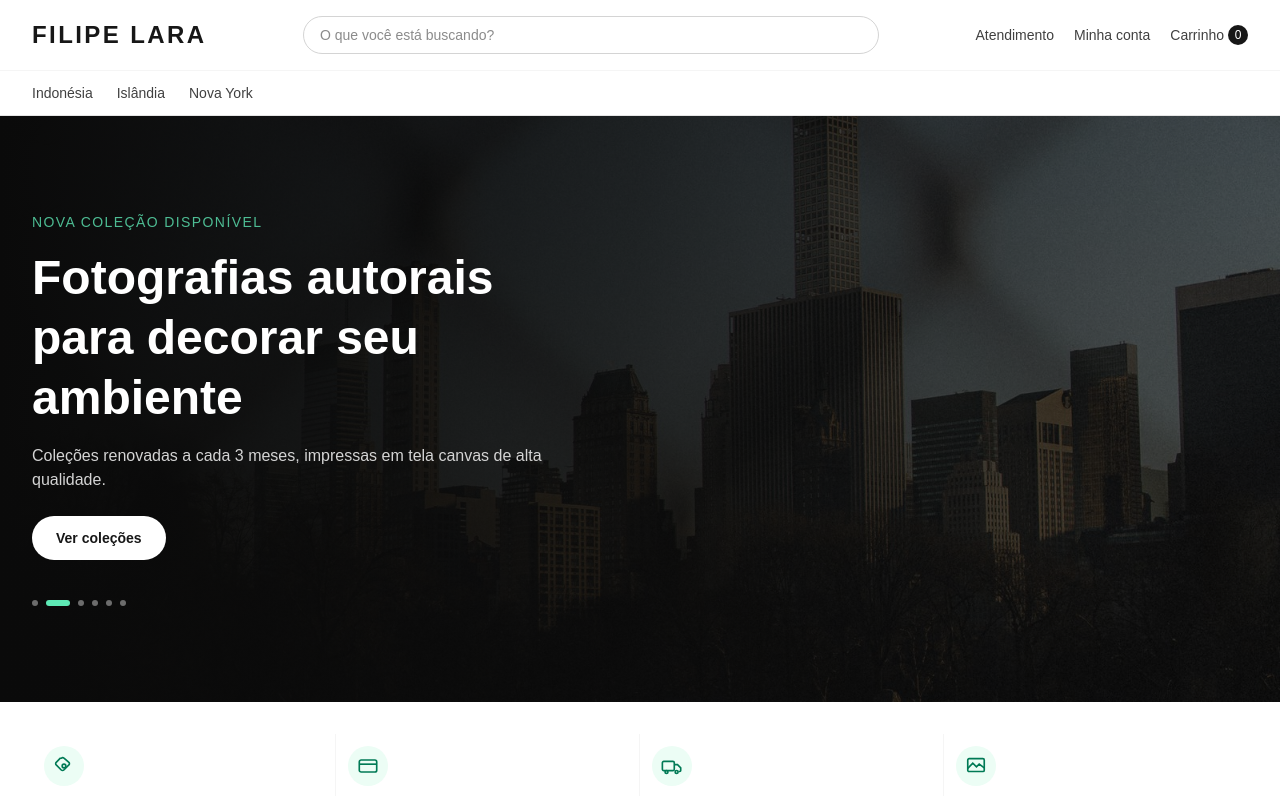
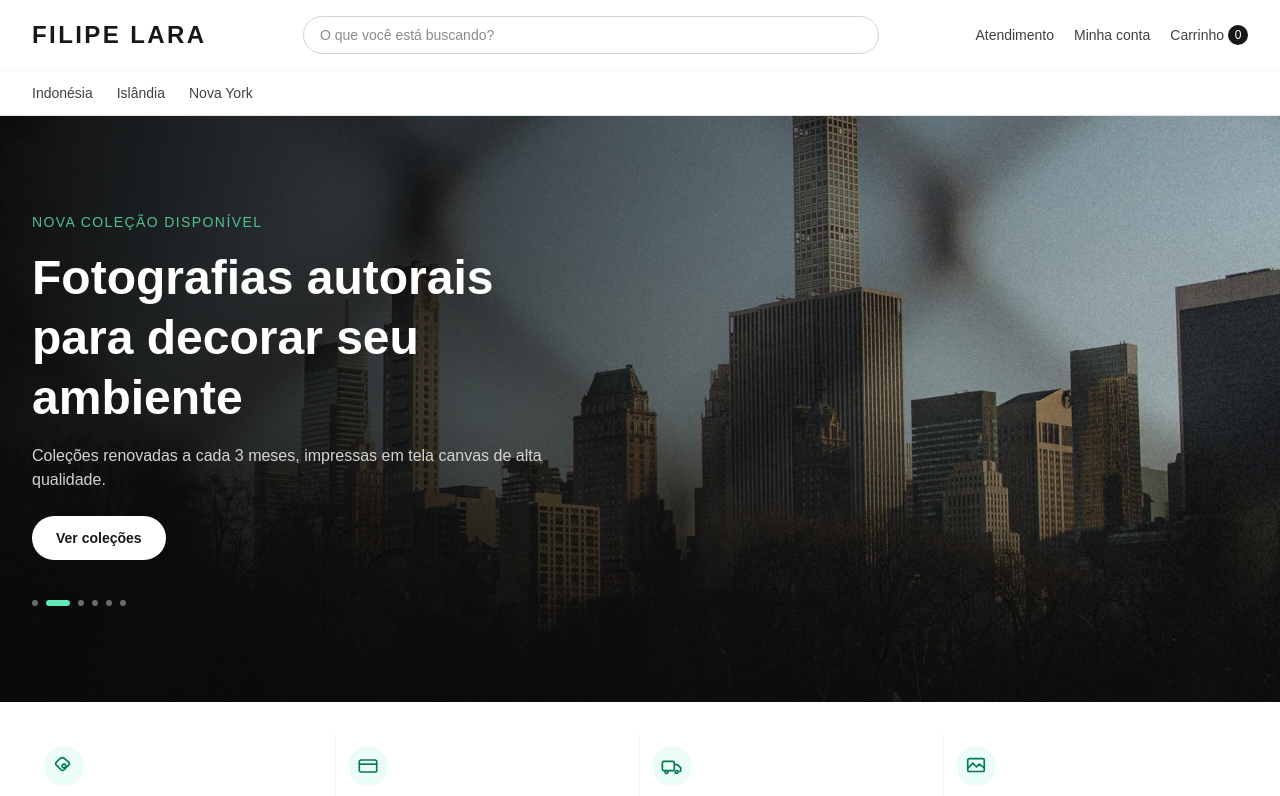
Before and after one commit to JohniGomes/mandaprints, a Next.js app: page / in a window 1280 px wide. Shown: the top 796 px of the page. Built offline with nearby package versions, Linux system fonts and the light colour scheme.

Commit message:
Hero: fotos de fundo mais vivas, com escurecimento so atras do texto

```diff
--- a/src/components/Hero.tsx
+++ b/src/components/Hero.tsx
@@ -31,11 +31,12 @@ export default function Hero() {
             src={src}
             alt=""
             className={`absolute inset-0 h-full w-full object-cover transition-opacity duration-1000 ${
-              i === ativo ? "opacity-45" : "opacity-0"
+              i === ativo ? "opacity-100" : "opacity-0"
             }`}
           />
         ))}
-        <div className="absolute inset-0 bg-gradient-to-r from-neutral-950 via-neutral-950/70 to-neutral-950/20" />
+        <div className="absolute inset-0 bg-gradient-to-r from-neutral-950/95 via-neutral-950/55 to-neutral-950/10" />
+        <div className="absolute inset-0 bg-gradient-to-t from-neutral-950/70 via-transparent to-transparent" />
       </div>
 
       <div className="relative mx-auto flex max-w-7xl flex-col items-start justify-center gap-4 px-4 py-16 text-white sm:py-24 lg:px-8">
```
